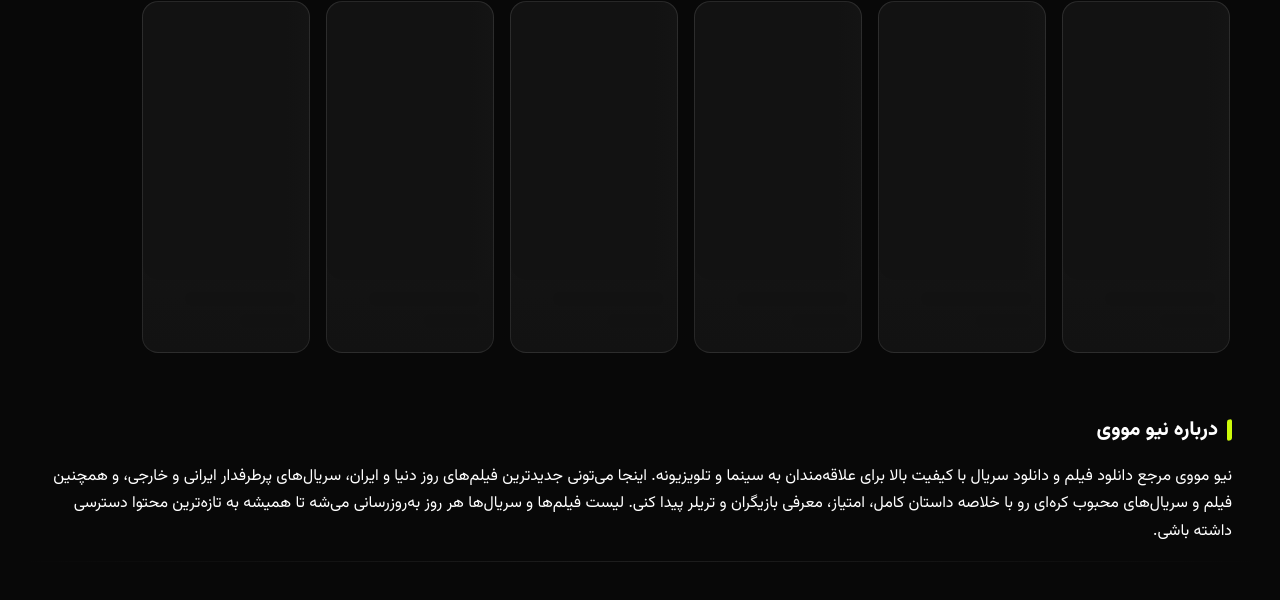
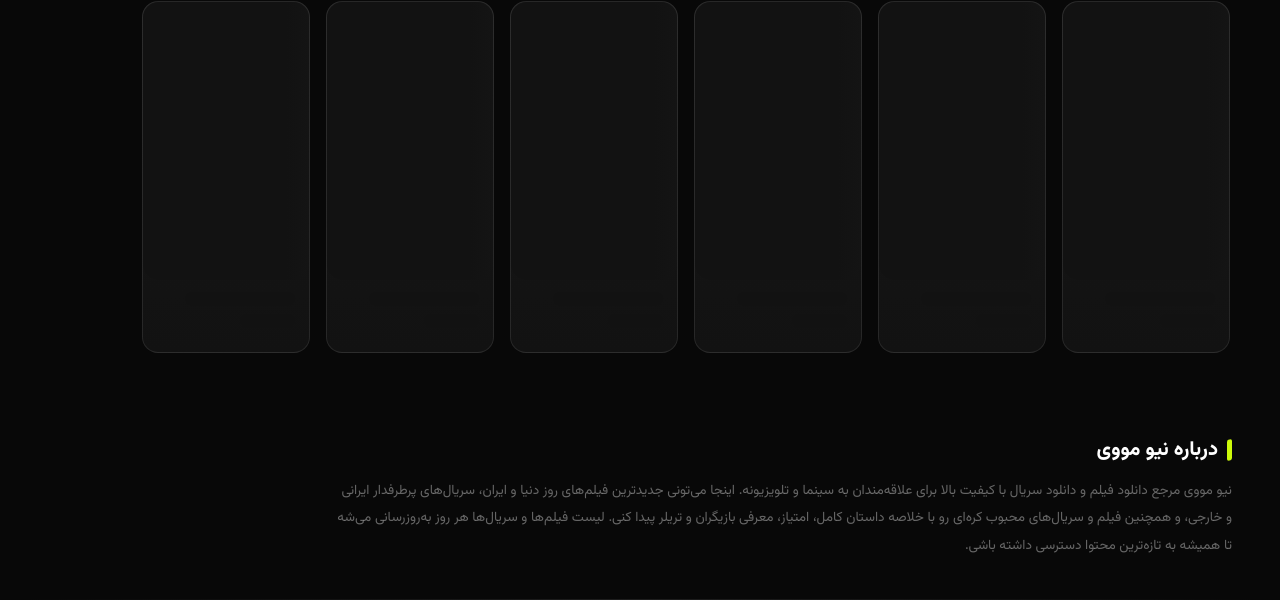
Before and after one commit to newmovieorg/newmovie, a plain HTML site: page index.html in a window 1280 px wide. Shown: the part 2769-3369 px from the top of the page. Drawn offline with Linux system fonts and the light colour scheme; no server answers.

Commit message:
Add SEO intro styles to style.css

```diff
--- a/style.css
+++ b/style.css
@@ -1379,3 +1379,6 @@ body.hero-page .site-header.scrolled {
   display: grid; grid-template-columns: repeat(auto-fill, minmax(92px, 1fr));
   gap: 20px 10px; justify-items: center;
 }
+
+.seo-intro { padding: 20px 0 40px; max-width: 900px; }
+.seo-intro p { color: var(--paper-faint); font-size: 0.85rem; line-height: 2; margin: 10px 0 0; }
```
